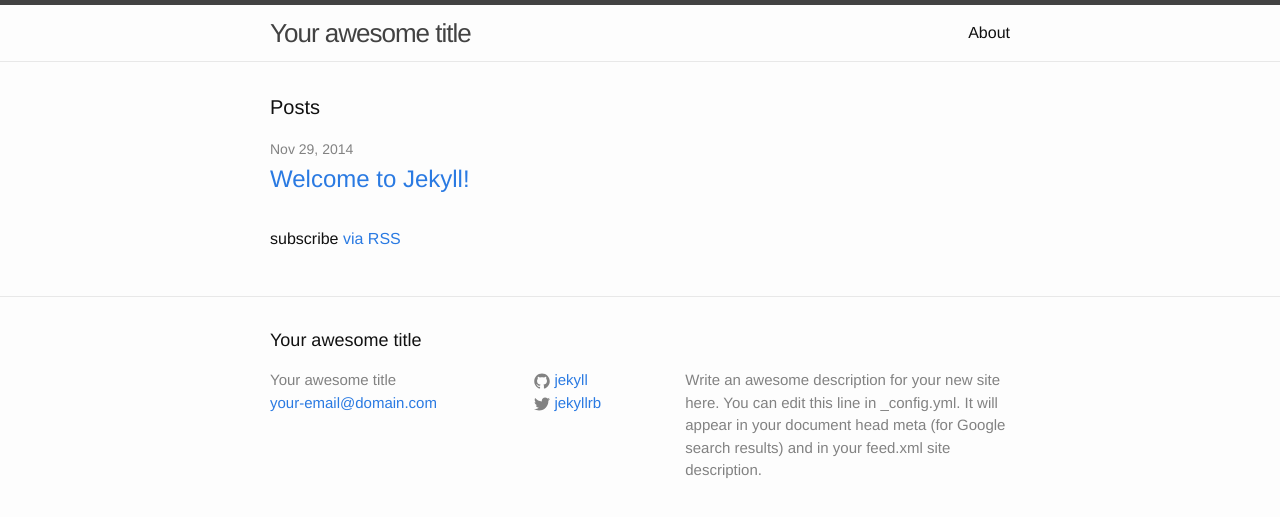
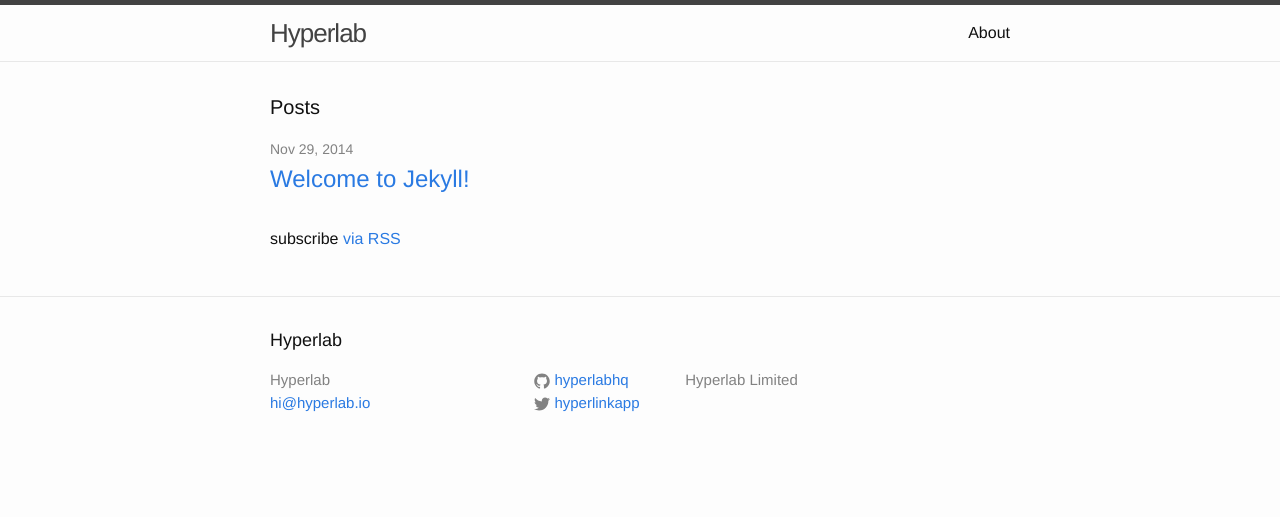
Before and after one commit to hyperlabhq/hyperlabhq.github.io, a Jekyll site: the page built from index.html, in a window 1280 px wide. Shown: the top 517 px of the page. Built offline with Jekyll 4.4.1, drawn with Linux system fonts in a browser that asks for light colours.

Commit message:
update meta data.

```diff
--- a/_config.yml
+++ b/_config.yml
@@ -1,14 +1,12 @@
 # Site settings
-title: Your awesome title
-email: your-email@domain.com
+title: Hyperlab
+email: hi@hyperlab.io
 description: > # this means to ignore newlines until "baseurl:"
-  Write an awesome description for your new site here. You can edit this
-  line in _config.yml. It will appear in your document head meta (for
-  Google search results) and in your feed.xml site description.
+  Hyperlab Limited
 baseurl: "" # the subpath of your site, e.g. /blog/
-url: "http://yourdomain.com" # the base hostname & protocol for your site
-twitter_username: jekyllrb
-github_username:  jekyll
+url: "https://hyperlab.io" # the base hostname & protocol for your site
+twitter_username: hyperlinkapp
+github_username:  hyperlabhq
 
 # Build settings
 markdown: kramdown
```
